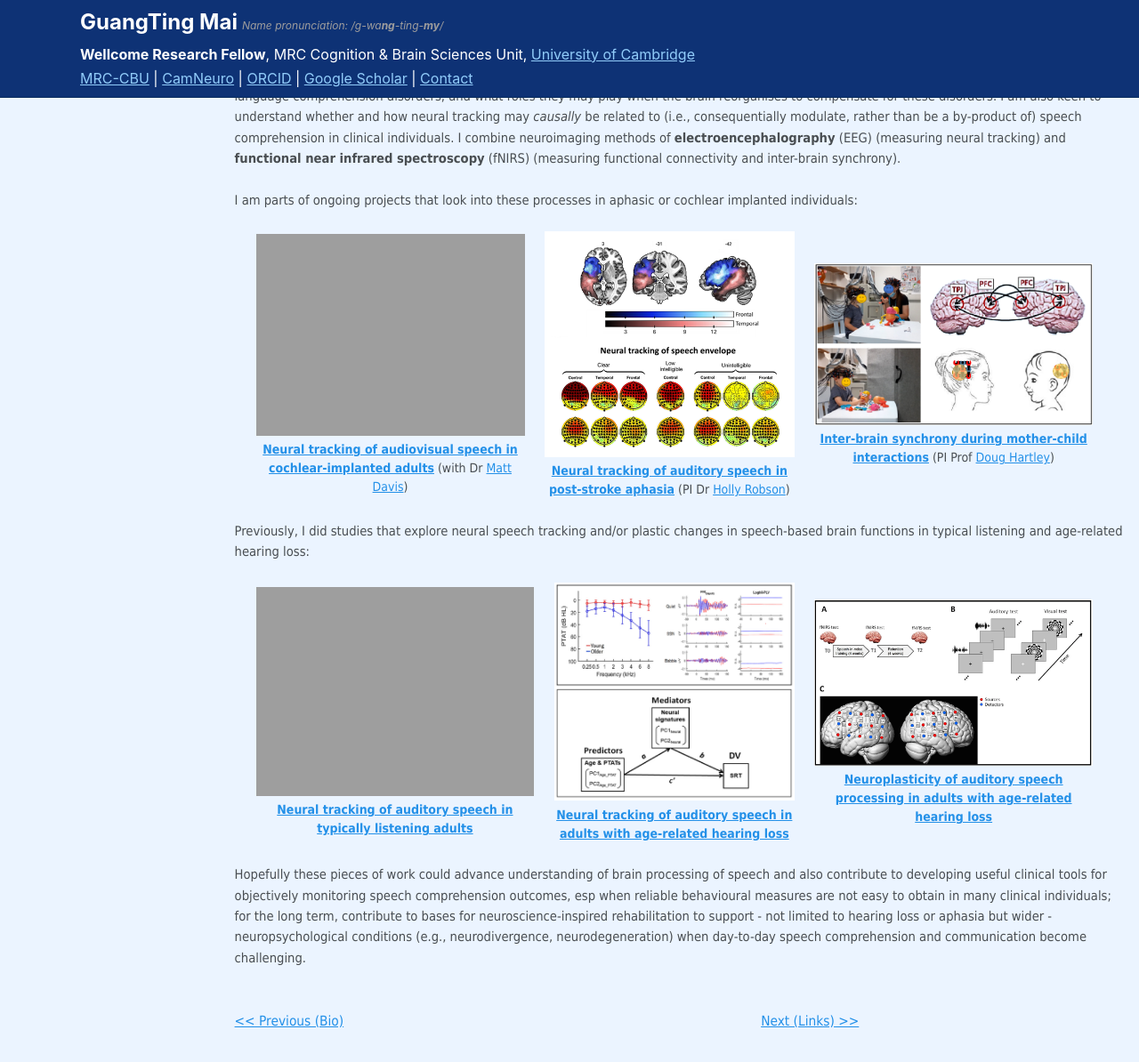
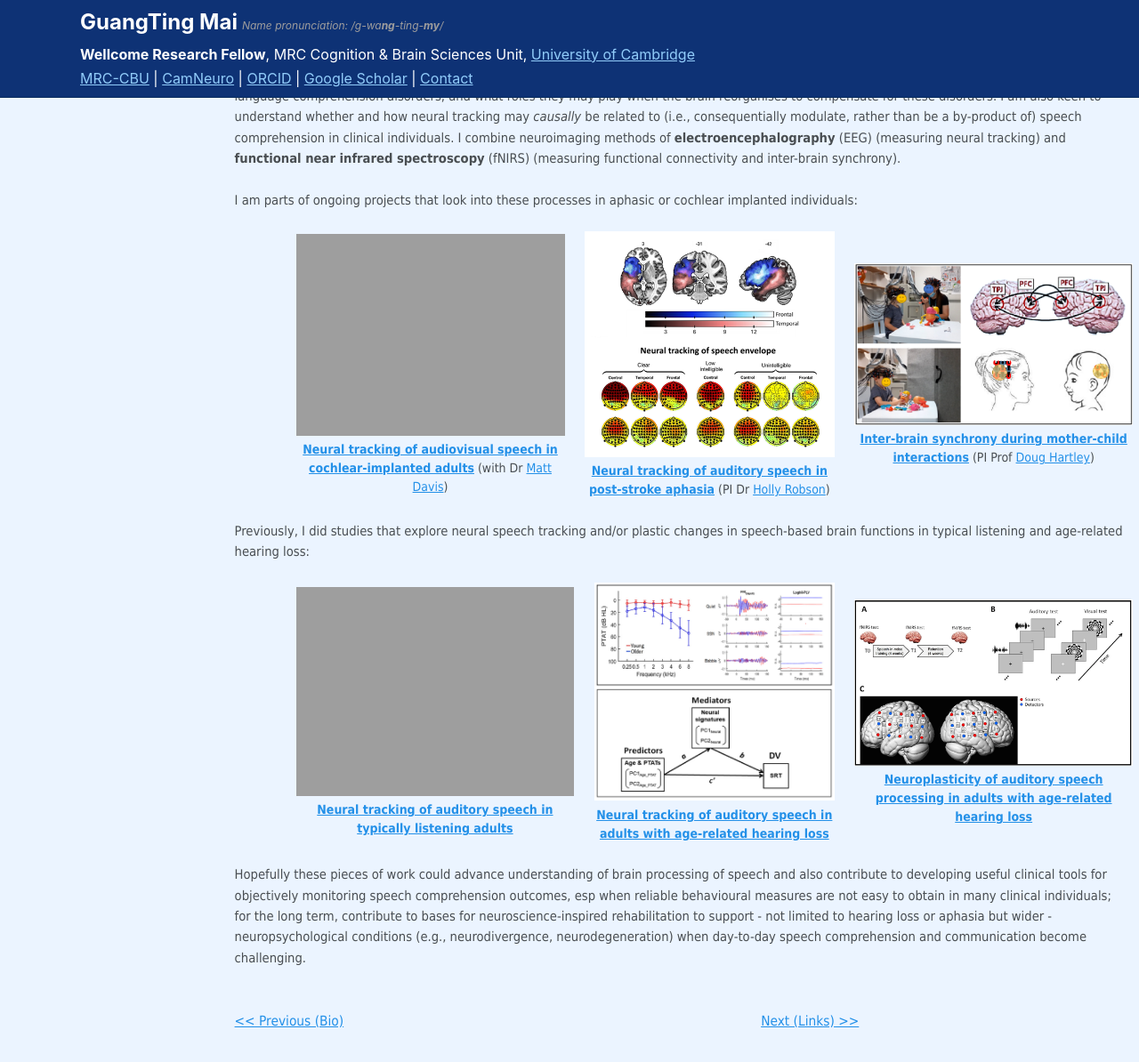
Before and after one commit to guangtingmai/guangtingmai.github.io, a Jekyll site: the page built from _pages/research-content.html, in a window 1280 px wide and 1400 px high, scrolled down 507 px. Shown: the top 1194 px of the window at 89% size. Built offline with Jekyll 4.4.1, drawn with Linux system fonts in a browser that asks for light colours.

Commit message:
Update custom.scss

```diff
--- a/_sass/custom.scss
+++ b/_sass/custom.scss
@@ -124,11 +124,11 @@
 .flex-row {
   display: flex !important;
   justify-content: center !important; /* center content horizontally */
-  gap: 2ch !important;               /* fixed gap, more consistent than % */
-  margin-left: 0.5rem !important;
+  gap: 2ch;               /* fixed gap, more consistent than % */
+  margin-left: 0.5rem;
   flex-wrap: wrap;                     /* wrap items if screen is small */
   align-items: center;                 /* vertically center items */
-  width: 100ch !important;
+  width: 100ch;
 }
 
 .masthead a,
```
